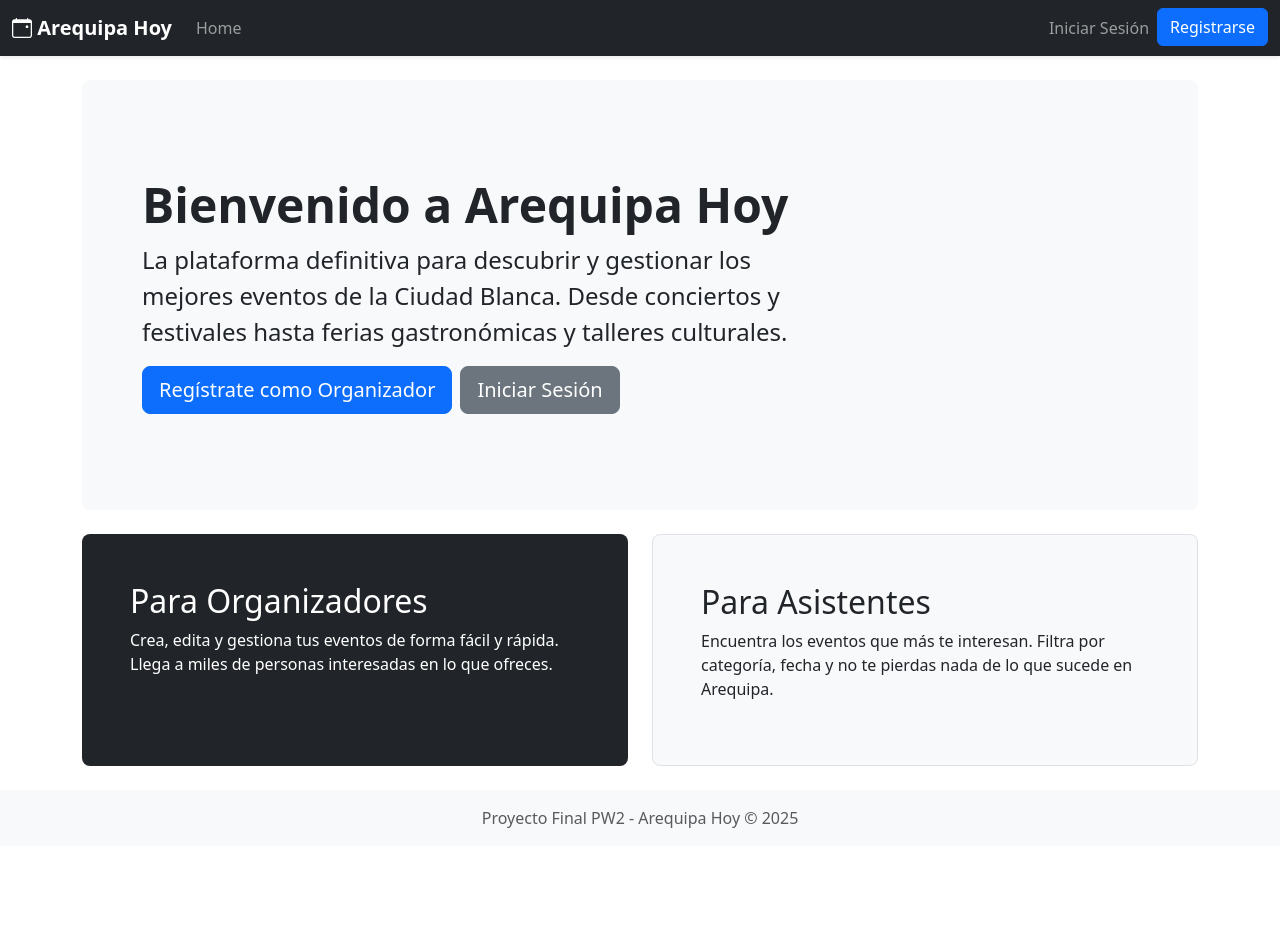
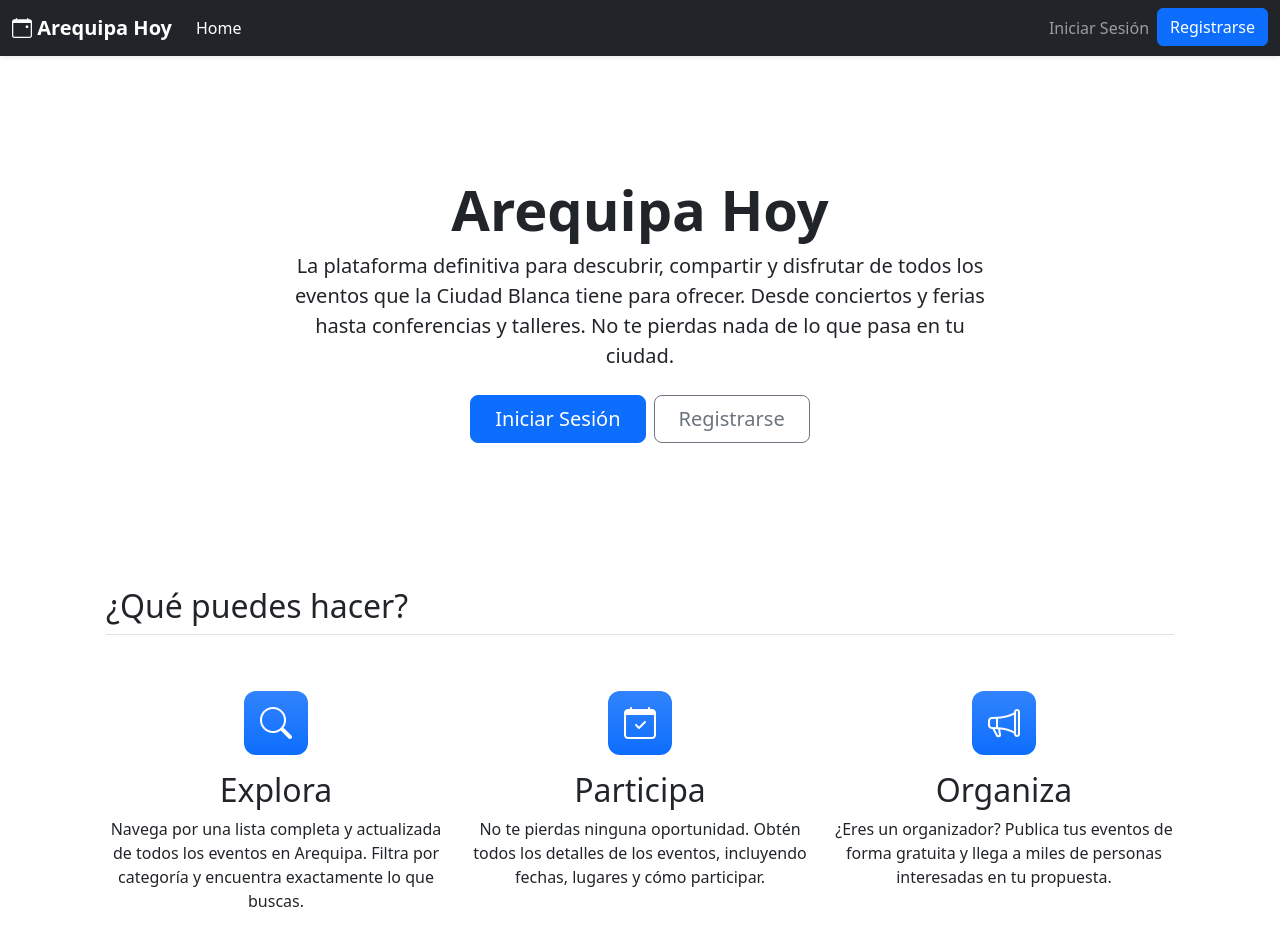
Before and after one commit to LeoMotoMoto200/PW2-FINAL, an Angular app in the folder FRONTEND/arequipa-hoy-frontend/: page / in a window 1280 px wide. Before the commit this address led to /home. Shown: the top 946 px of the page. Before the commit the page ends 846 px from the top, so only its background shows below. Built offline with nearby package versions, Linux system fonts and the light colour scheme.

Commit message:
Creando componente landing y corrigiendo rutas

```diff
--- a/FRONTEND/arequipa-hoy-frontend/src/app/app.component.html
+++ b/FRONTEND/arequipa-hoy-frontend/src/app/app.component.html
@@ -2,7 +2,12 @@
 
 <nav class="navbar navbar-expand-lg navbar-dark bg-dark shadow-sm">
   <div class="container-fluid">
-    <a class="navbar-brand fw-bold" routerLink="/">
+    <!--
+      CAMBIO CLAVE: El enlace principal ahora es inteligente.
+      - Si el usuario está logueado, lo lleva a /home.
+      - Si es un visitante, lo lleva a la raíz (/) que muestra la landing page.
+    -->
+    <a class="navbar-brand fw-bold" [routerLink]="authService.isLoggedIn() ? '/home' : '/'">
       <i class="bi bi-calendar-event"></i>
       Arequipa Hoy
     </a>
@@ -13,17 +18,18 @@
 
     <div class="collapse navbar-collapse" id="navbarNav">
       <ul class="navbar-nav me-auto mb-2 mb-lg-0">
+        <!-- Este enlace también lo hacemos inteligente para consistencia -->
         <li class="nav-item">
-          <a class="nav-link" routerLink="/" routerLinkActive="active" [routerLinkActiveOptions]="{exact: true}">Home</a>
+          <a class="nav-link" [routerLink]="authService.isLoggedIn() ? '/home' : '/'" routerLinkActive="active" [routerLinkActiveOptions]="{exact: true}">Home</a>
         </li>
-        <!-- CAMBIO #1: Este enlace ahora solo aparece si el usuario es organizador -->
+        <!-- El enlace al dashboard solo para organizadores (esto ya está bien) -->
         <li class="nav-item" *ngIf="authService.isOrganizer()">
           <a class="nav-link" routerLink="/dashboard" routerLinkActive="active">Mi Dashboard</a>
         </li>
       </ul>
 
+      <!-- La lógica de la derecha (login/logout/menú de usuario) ya está perfecta. -->
       <ul class="navbar-nav ms-auto">
-        <!-- Esto ya estaba bien: se muestra si NO está logueado -->
         <ng-container *ngIf="!authService.isLoggedIn()">
           <li class="nav-item">
             <a class="nav-link" routerLink="/login" routerLinkActive="active">Iniciar Sesión</a>
@@ -33,22 +39,17 @@
           </li>
         </ng-container>
 
-        <!-- CAMBIO #2: Menú desplegable para usuarios logueados, más profesional -->
         <li class="nav-item dropdown" *ngIf="authService.isLoggedIn()">
           <a class="nav-link dropdown-toggle" href="#" id="navbarUserDropdown" role="button" data-bs-toggle="dropdown" aria-expanded="false">
-            <!-- Mostramos el nombre de usuario del token -->
             Hola, {{ authService.currentUserValue?.username }}
           </a>
           <ul class="dropdown-menu dropdown-menu-end" aria-labelledby="navbarUserDropdown">
-            <!-- Si es organizador, le damos un atajo al dashboard -->
             <li *ngIf="authService.isOrganizer()"><a class="dropdown-item" routerLink="/dashboard">Mi Dashboard</a></li>
             <li><a class="dropdown-item" href="#">Mi Perfil</a></li>
             <li><hr class="dropdown-divider"></li>
             <li>
-              <!-- El botón de logout ahora llama directamente al método del servicio -->
               <button class="dropdown-item" (click)="authService.logout()">
-                <i class="bi bi-box-arrow-right"></i>
-                Cerrar Sesión
+                <i class="bi bi-box-arrow-right"></i> Cerrar Sesión
               </button>
             </li>
           </ul>
@@ -58,12 +59,10 @@
   </div>
 </nav>
 
+<!-- El resto del archivo se queda igual -->
 <main class="container py-4">
   <router-outlet></router-outlet>
 </main>
-
 <footer class="footer mt-auto py-3 bg-light text-center">
-  <div class="container">
-    <span class="text-muted">Proyecto Final PW2 - Arequipa Hoy © {{ getYear() }}</span>
-  </div>
+    <!-- ... -->
 </footer>
--- a/FRONTEND/arequipa-hoy-frontend/src/app/pages/home/home.component.html
+++ b/FRONTEND/arequipa-hoy-frontend/src/app/pages/home/home.component.html
@@ -1,32 +1,44 @@
-<div class="p-5 mb-4 bg-light rounded-3">
-  <div class="container-fluid py-5">
-    <h1 class="display-5 fw-bold">Bienvenido a Arequipa Hoy</h1>
-    <p class="col-md-8 fs-4">La plataforma definitiva para descubrir y gestionar los mejores eventos de la Ciudad Blanca. Desde conciertos y festivales hasta ferias gastronómicas y talleres culturales.</p>
+<!-- frontend/src/app/pages/home/home.component.html (SIMPLIFICADO) -->
 
-    <!-- Estos botones cambian según si el usuario está logueado o no -->
-    <ng-container *ngIf="!authService.isLoggedIn(); else loggedInButtons">
-      <a class="btn btn-primary btn-lg" routerLink="/register">Regístrate como Organizador</a>
-      <a class="btn btn-secondary btn-lg ms-2" routerLink="/login">Iniciar Sesión</a>
-    </ng-container>
+<div class="container">
+  <!-- El título ahora es más personal para el usuario logueado -->
+  <h2 class="pb-2 border-bottom">Eventos para ti</h2>
 
-    <ng-template #loggedInButtons>
-      <a class="btn btn-success btn-lg" routerLink="/dashboard">Ir a mi Dashboard</a>
-    </ng-template>
+  <!-- Contenedor para el spinner de carga (esta parte no cambia) -->
+  <div *ngIf="isLoading" class="text-center py-5">
+    <div class="spinner-border text-primary" style="width: 3rem; height: 3rem;" role="status">
+      <span class="visually-hidden">Cargando...</span>
+    </div>
+    <p class="mt-2">Buscando los mejores eventos...</p>
+  </div>
 
-  </div>
-</div>
-
-<div class="row align-items-md-stretch">
-  <div class="col-md-6">
-    <div class="h-100 p-5 text-white bg-dark rounded-3">
-      <h2>Para Organizadores</h2>
-      <p>Crea, edita y gestiona tus eventos de forma fácil y rápida. Llega a miles de personas interesadas en lo que ofreces.</p>
+  <!-- Contenedor para las cards de eventos (esta parte no cambia) -->
+  <div *ngIf="!isLoading" class="row row-cols-1 row-cols-sm-2 row-cols-md-3 g-4">
+    <!-- El *ngFor y las cards se quedan exactamente igual que antes -->
+    <div class="col" *ngFor="let evento of eventos">
+      <div class="card shadow-sm h-100">
+        <img [src]="evento.imagen || 'https://via.placeholder.com/400x250.png?text=Arequipa+Hoy'" class="card-img-top" alt="Imagen de {{ evento.titulo }}" style="height: 200px; object-fit: cover;">
+        <div class="card-body d-flex flex-column">
+          <h5 class="card-title">{{ evento.titulo }}</h5>
+          <p class="card-text text-muted flex-grow-1">{{ evento.descripcion | slice:0:100 }}...</p>
+          <div class="d-flex justify-content-between align-items-center mt-auto">
+            <div class="btn-group">
+              <a [routerLink]="['/event', evento.id]" class="btn btn-sm btn-outline-secondary">Ver Detalles</a>
+              <a [href]="'http://127.0.0.1:8000/api/eventos/' + evento.id + '/pdf/'" class="btn btn-sm btn-outline-danger" target="_blank">
+                <i class="bi bi-file-earmark-pdf"></i> PDF
+              </a>
+            </div>
+            <small class="text-muted">{{ evento.fecha | date:'dd/MM/yyyy' }}</small>
+          </div>
+        </div>
+        <div class="card-footer">
+          <span class="badge" [style.background-color]="evento.categoria.color || '#6c757d'">{{ evento.categoria.nombre }}</span>
+        </div>
+      </div>
     </div>
-  </div>
-  <div class="col-md-6">
-    <div class="h-100 p-5 bg-light border rounded-3">
-      <h2>Para Asistentes</h2>
-      <p>Encuentra los eventos que más te interesan. Filtra por categoría, fecha y no te pierdas nada de lo que sucede en Arequipa.</p>
+    <!-- Mensaje si no hay eventos (esta parte no cambia) -->
+    <div *ngIf="eventos.length === 0 && !isLoading" class="col-12 text-center py-5">
+      <p class="text-muted fs-5">No hay eventos programados en este momento. ¡Vuelve pronto!</p>
     </div>
   </div>
 </div>
--- a/FRONTEND/arequipa-hoy-frontend/src/app/pages/home/home.component.ts
+++ b/FRONTEND/arequipa-hoy-frontend/src/app/pages/home/home.component.ts
@@ -1,16 +1,47 @@
-import { Component } from '@angular/core';
-import { AuthService } from '../../services/auth.service';
+// frontend/src/app/pages/home/home.component.ts (CORREGIDO)
+
+import { Component, OnInit } from '@angular/core'; // Importa OnInit
 import { CommonModule } from '@angular/common';
 import { RouterLink } from '@angular/router';
+
+// --- IMPORTACIONES NECESARIAS ---
+import { EventService } from '../../services/event'; // Asegúrate de la ruta a tu servicio de eventos
+import { Evento } from '../../core/models/evento.model'; // Importa tu modelo de Evento si lo tienes
 
 @Component({
   selector: 'app-home',
   standalone: true,
-  imports: [CommonModule, RouterLink], // ¡Importante!
+  imports: [CommonModule, RouterLink],
   templateUrl: './home.component.html',
-  styleUrl: './home.component.css'
+  styleUrls: ['./home.component.css']
 })
-export class HomeComponent {
-  // Hacemos público el servicio para usarlo en el template
-  constructor(public authService: AuthService) {}
+export class HomeComponent implements OnInit { // Implementa OnInit
+
+  // --- NUEVAS PROPIEDADES ---
+  public eventos: Evento[] = []; // Array para guardar los eventos que llegan de la API
+  public isLoading = true; // Variable para mostrar un spinner de carga
+
+  // Inyectamos el EventoService para poder usarlo
+  constructor(private eventoService: EventService) {}
+
+  // ngOnInit es un método que se ejecuta automáticamente cuando el componente se carga
+  ngOnInit(): void {
+    this.loadEventos();
+  }
+
+  // --- NUEVA FUNCIÓN PARA CARGAR LOS EVENTOS ---
+  loadEventos(): void {
+    this.isLoading = true; // Mostramos el spinner
+    this.eventoService.getEvents().subscribe({
+      next: (data: any) => {
+        // Asignamos el array de 'results' que viene de la API paginada de Django
+        this.eventos = data.results;
+        this.isLoading = false; // Ocultamos el spinner
+      },
+      error: (err) => {
+        console.error('Error al cargar los eventos para el home:', err);
+        this.isLoading = false; // Ocultamos el spinner incluso si hay error
+      }
+    });
+  }
 }
--- /dev/null
+++ b/FRONTEND/arequipa-hoy-frontend/src/app/pages/landing/landing.component.html
@@ -0,0 +1,45 @@
+<!-- frontend/src/app/pages/landing/landing.component.html -->
+
+<!-- Sección Héroe: La primera impresión de tu sitio -->
+<div class="container col-xxl-8 px-4 py-5 text-center">
+    <div class="py-5">
+      <!-- Tomamos el banner que tenías en Home, porque aquí encaja perfecto -->
+      <h1 class="display-4 fw-bold">Arequipa Hoy</h1>
+      <div class="col-lg-8 mx-auto">
+        <p class="lead mb-4">La plataforma definitiva para descubrir, compartir y disfrutar de todos los eventos que la Ciudad Blanca tiene para ofrecer. Desde conciertos y ferias hasta conferencias y talleres. No te pierdas nada de lo que pasa en tu ciudad.</p>
+        <div class="d-grid gap-2 d-sm-flex justify-content-sm-center">
+          <!-- Botones que llevan a las acciones principales -->
+          <a routerLink="/login" class="btn btn-primary btn-lg px-4 gap-3">Iniciar Sesión</a>
+          <a routerLink="/register" class="btn btn-outline-secondary btn-lg px-4">Registrarse</a>
+        </div>
+      </div>
+    </div>
+  </div>
+
+  <!-- Sección de Características: Explica qué ofrece tu app -->
+  <div class="container px-4 py-5" id="featured-3">
+    <h2 class="pb-2 border-bottom">¿Qué puedes hacer?</h2>
+    <div class="row g-4 py-5 row-cols-1 row-cols-lg-3">
+      <div class="feature col text-center">
+        <div class="feature-icon d-inline-flex align-items-center justify-content-center bg-primary bg-gradient text-white fs-2 mb-3" style="width: 4rem; height: 4rem; border-radius: .75rem;">
+          <i class="bi bi-search"></i>
+        </div>
+        <h3 class="fs-2">Explora</h3>
+        <p>Navega por una lista completa y actualizada de todos los eventos en Arequipa. Filtra por categoría y encuentra exactamente lo que buscas.</p>
+      </div>
+      <div class="feature col text-center">
+        <div class="feature-icon d-inline-flex align-items-center justify-content-center bg-primary bg-gradient text-white fs-2 mb-3" style="width: 4rem; height: 4rem; border-radius: .75rem;">
+          <i class="bi bi-calendar-check"></i>
+        </div>
+        <h3 class="fs-2">Participa</h3>
+        <p>No te pierdas ninguna oportunidad. Obtén todos los detalles de los eventos, incluyendo fechas, lugares y cómo participar.</p>
+      </div>
+      <div class="feature col text-center">
+        <div class="feature-icon d-inline-flex align-items-center justify-content-center bg-primary bg-gradient text-white fs-2 mb-3" style="width: 4rem; height: 4rem; border-radius: .75rem;">
+          <i class="bi bi-megaphone"></i>
+        </div>
+        <h3 class="fs-2">Organiza</h3>
+        <p>¿Eres un organizador? Publica tus eventos de forma gratuita y llega a miles de personas interesadas en tu propuesta.</p>
+      </div>
+    </div>
+  </div>
```
Also changed, not shown: FRONTEND/arequipa-hoy-frontend/src/app/app.routes.ts (+12 -3 lines), FRONTEND/arequipa-hoy-frontend/src/app/pages/landing/landing.component.ts (added, +17 -0 lines), FRONTEND/arequipa-hoy-frontend/src/app/pages/login/login.component.ts (+21 -13 lines), FRONTEND/arequipa-hoy-frontend/src/app/pages/landing/landing.component.css (added), 2 other files (tests, documents, lock files or other folders).
